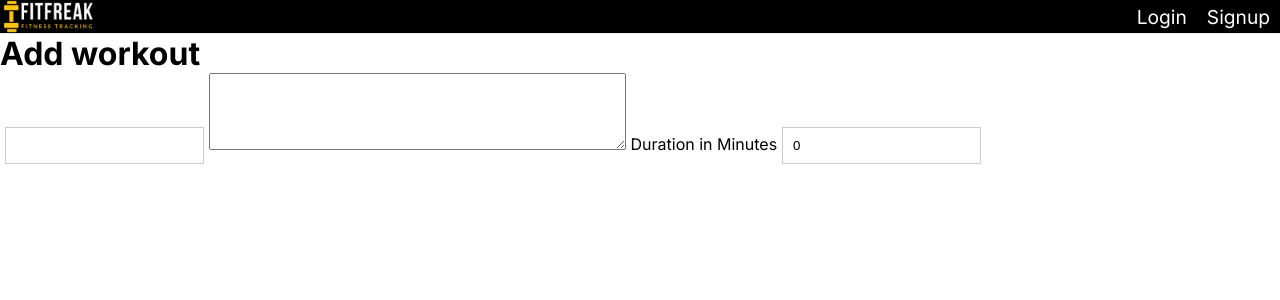
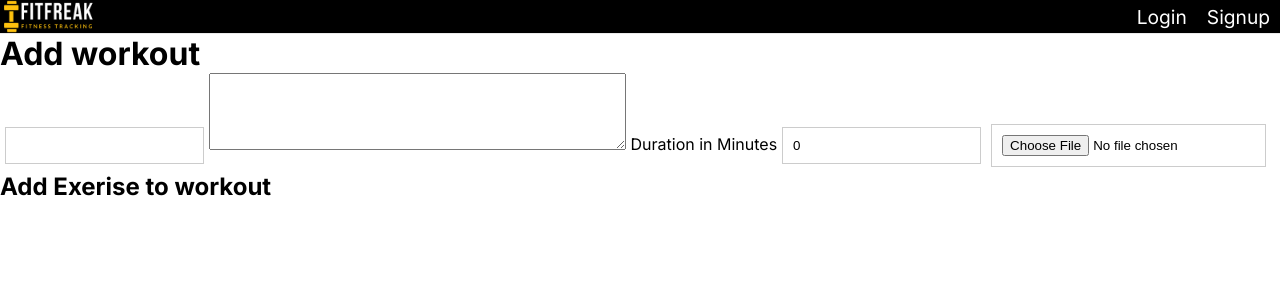
Before and after one commit to SachinthanaK/Project-Fitness-admin, a Next.js app: page /pages/addworkout in a window 1280 px wide. Shown: the top 300 px of the page. Built offline with nearby package versions, Linux system fonts and the light colour scheme; no server answers.

Commit message:
video 6 - 17.35

```diff
--- a/src/app/pages/addworkout/page.tsx
+++ b/src/app/pages/addworkout/page.tsx
@@ -90,6 +90,21 @@ const page = () => {
         value={workout.durationInMinutes}
         onChange={handleWorkoutChange}
       />
+
+      <input
+        type="file"
+        placeholder="Workout Image"
+        name="workoutImage"
+        onChange={(e) =>
+          setWorkout({
+            ...workout,
+            imageFile: e.target.files![0],
+          })
+        }
+      />
+      <div>
+        <h2 className="title"> Add Exerise to workout</h2>
+      </div>
     </div>
   );
 };
```
